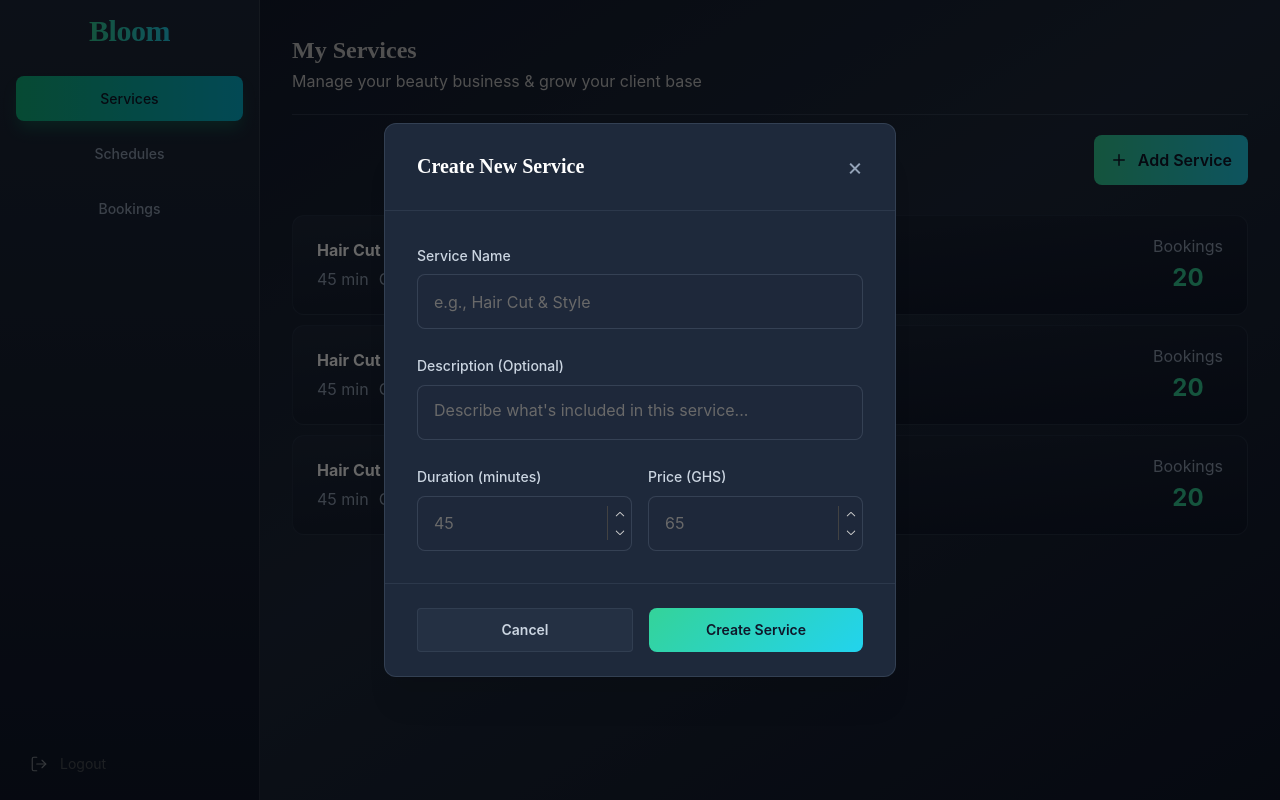
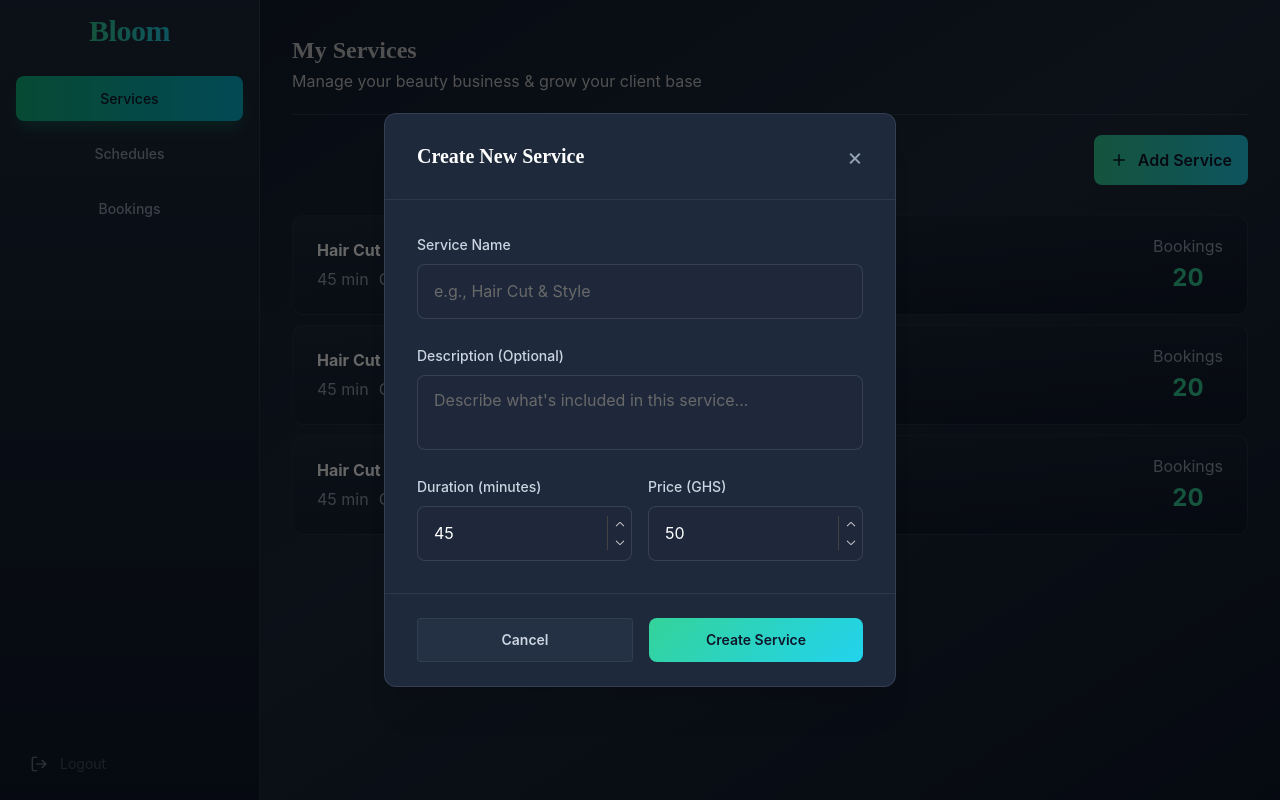
Before and after one commit to Nii-Armah/bloom-frontend, a Next.js app: page /admin in a window 1280 px wide. Both pictures are taken after a click on the button "Add Service". Built offline with nearby package versions, Linux system fonts and the light colour scheme.

Commit message:
Intregrate service validation schema into service modal

```diff
--- a/src/features/admin/components/ServiceModal/ServiceModal.module.css
+++ b/src/features/admin/components/ServiceModal/ServiceModal.module.css
@@ -40,7 +40,7 @@
   color: white !important;
   border-radius: 0.5rem !important;
   font-size: 1rem !important;
-  height: 55px;
+  min-height: 55px;
 }
 
 .inputField:focus {
--- a/src/features/admin/components/ServiceModal/ServiceModal.tsx
+++ b/src/features/admin/components/ServiceModal/ServiceModal.tsx
@@ -1,4 +1,10 @@
 import styles from "./ServiceModal.module.css";
+import {
+  ServiceData,
+  ServiceSchema,
+  defaultServiceValues,
+} from "@/schemas/Service";
+
 import {
   Modal,
   TextInput,
@@ -8,6 +14,8 @@ import {
   SimpleGrid,
   Box,
 } from "@mantine/core";
+import { zodResolver } from "@hookform/resolvers/zod";
+import { useForm, Controller } from "react-hook-form";
 
 interface ServiceModalProps {
   opened: boolean;
@@ -19,6 +27,19 @@ export default function ServiceModal({ opened, onClose }: ServiceModalProps) {
     input: styles.inputField,
     label: styles.inputLabel,
   };
+
+  const {
+    control,
+    formState: { errors },
+    handleSubmit,
+  } = useForm<ServiceData>({
+    resolver: zodResolver(ServiceSchema),
+    defaultValues: defaultServiceValues,
+  });
+
+  function onSubmit(data: ServiceData) {
+    console.log("Service Data: ", data);
+  }
 
   return (
     <Modal
@@ -38,36 +59,69 @@ export default function ServiceModal({ opened, onClose }: ServiceModalProps) {
       </div>
 
       <Box p="2rem" pb={0}>
-        <form id="serviceForm">
+        <form id="serviceForm" onSubmit={handleSubmit(onSubmit)}>
+          <Controller
+            control={control}
+            name="name"
+            render={({ field }) => (
               <TextInput
                 label="Service Name"
                 placeholder="e.g., Hair Cut & Style"
                 classNames={inputStyles}
                 mb="1.5rem"
+                {...field}
+                error={errors.name?.message}
+              />
+            )}
           />
 
+          <Controller
+            control={control}
+            name="description"
+            render={({ field }) => (
               <Textarea
                 label="Description (Optional)"
                 placeholder="Describe what's included in this service..."
                 classNames={inputStyles}
                 mb="1.5rem"
-            minRows={4}
+                minRows={10}
+                {...field}
+                error={errors.description?.message}
+              />
+            )}
           />
 
           <SimpleGrid cols={2} spacing="1rem">
+            <Controller
+              control={control}
+              name="duration"
+              render={({ field }) => (
                 <NumberInput
                   label="Duration (minutes)"
                   placeholder="45"
                   min={15}
                   max={480}
                   classNames={inputStyles}
+                  {...field}
+                  error={errors.duration?.message}
                 />
+              )}
+            />
+
+            <Controller
+              control={control}
+              name="price"
+              render={({ field }) => (
                 <NumberInput
                   label="Price (GHS)"
                   placeholder="65"
                   min={0.01}
                   step={0.01}
                   classNames={inputStyles}
+                  {...field}
+                  error={errors.price?.message}
+                />
+              )}
             />
           </SimpleGrid>
         </form>
```
Lines whose indentation alone changed are shown as unchanged.
